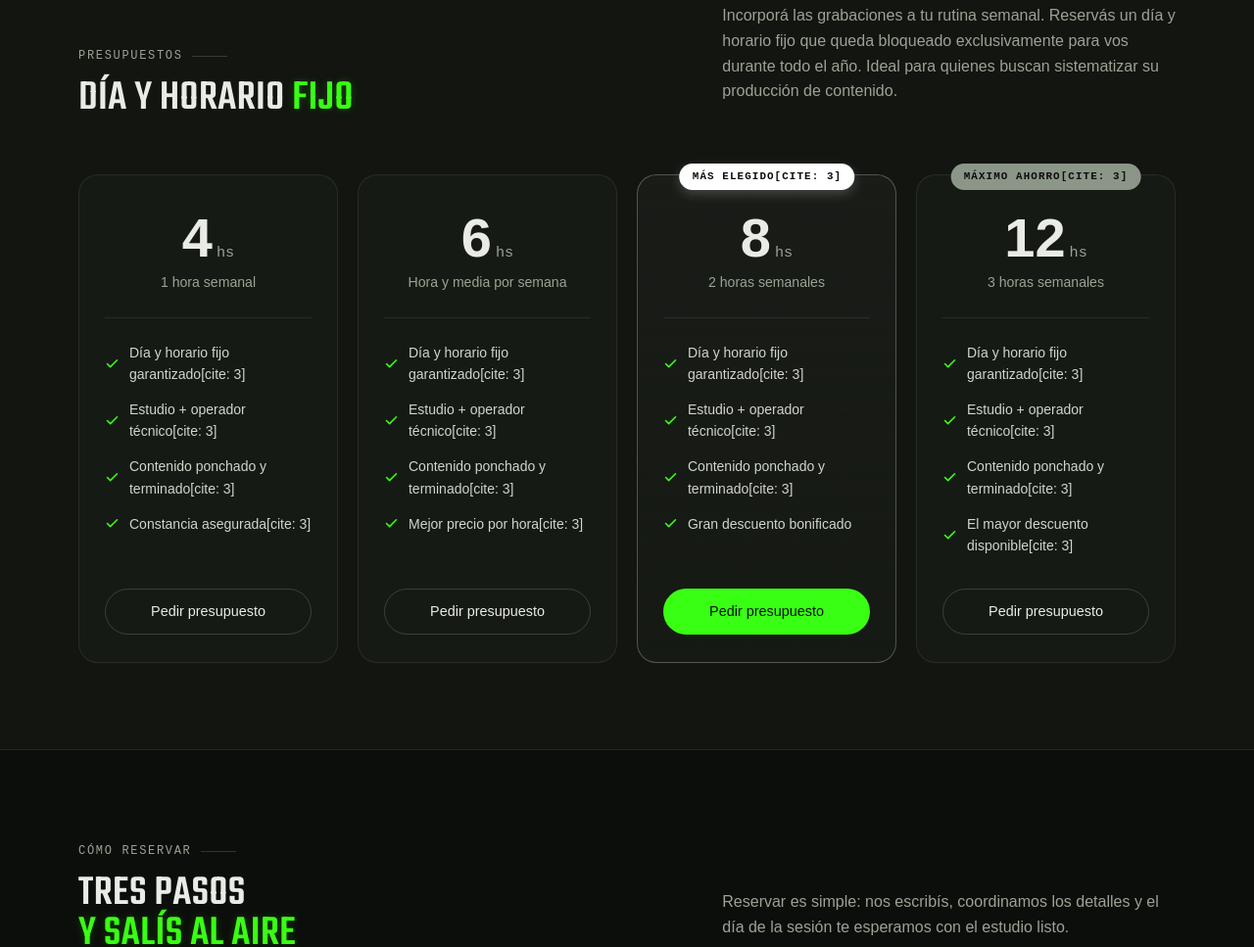
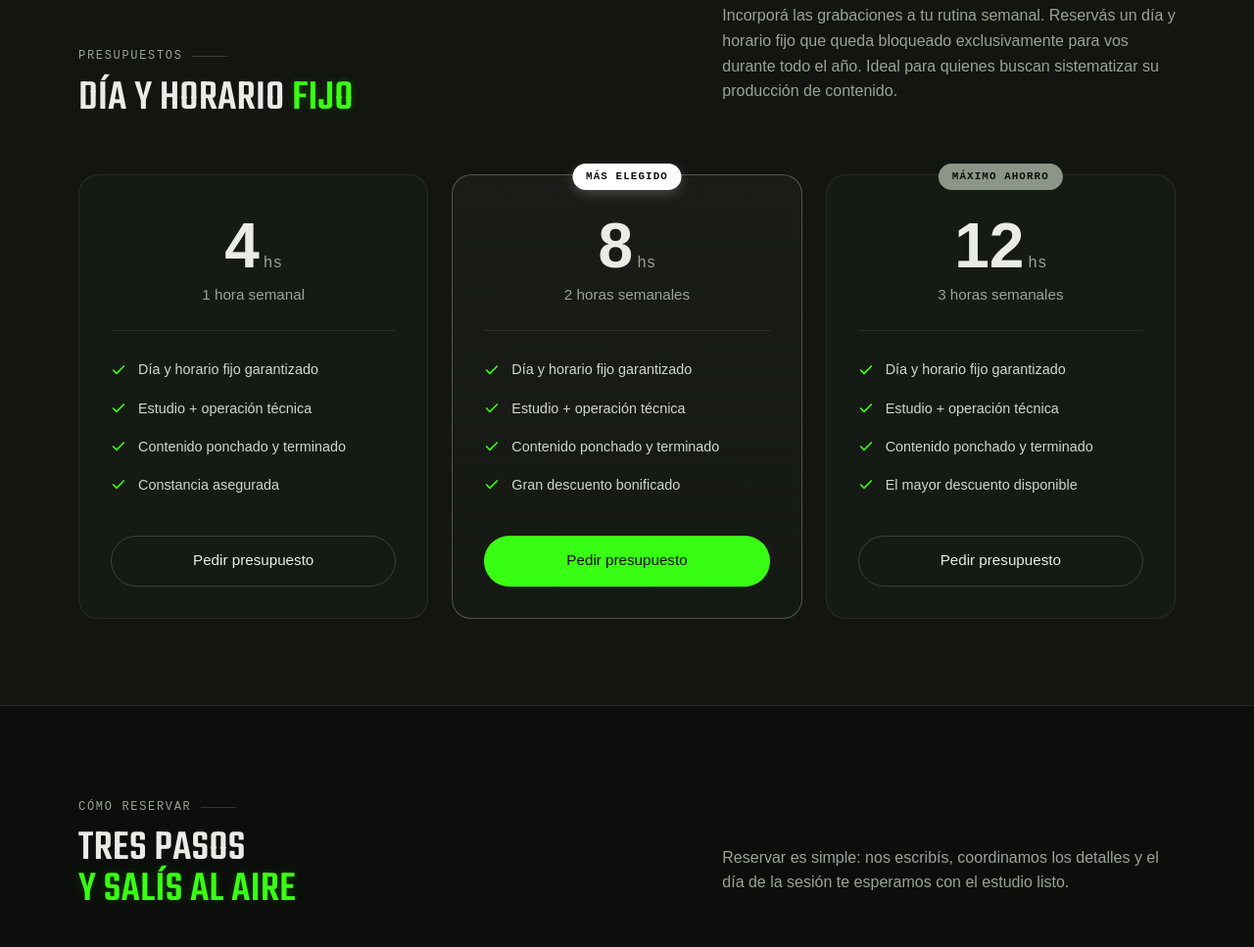
Before and after one commit to FernandaDixon/ElAnexoSL, a plain HTML site: page index.html in a window 1280 px wide. Shown: the part 2745-3712 px from the top of the page at 98% size. Drawn offline with Linux system fonts and the light colour scheme; a web font is replaced by a local one.

Commit message:
Revise pricing section layout and features
Updated pricing section to reflect changes in layout and features.

```diff
--- a/index.html
+++ b/index.html
@@ -252,12 +252,12 @@
             line-height: 1.5;
         }
 
-        /* SECCIÓN PRESUPUESTOS Y PLANES */
+        /* SECCIÓN PRESUPUESTOS Y PLANES (Actualizado a 3 columnas) */
         .abonos-section { background: var(--bg-2); border-block: 1px solid var(--line); }
         .pricing-grid {
             display: grid;
-            grid-template-columns: repeat(4, 1fr);
-            gap: 1.25rem;
+            grid-template-columns: repeat(3, 1fr);
+            gap: 1.5rem;
             margin-top: 3.5rem;
         }
         .pricing-card {
@@ -265,7 +265,7 @@
             background: var(--panel);
             border: 1px solid var(--line);
             border-radius: 20px;
-            padding: 2.25rem 1.6rem 1.75rem;
+            padding: 2.5rem 2rem 2rem;
             display: flex;
             flex-direction: column;
             justify-content: space-between;
@@ -311,15 +311,15 @@
             0%, 100% { transform: translateX(-50%) scale(1); }
             50% { transform: translateX(-50%) scale(1.04); }
         }
-        .pricing-header { text-align: center; border-bottom: 1px solid var(--line); padding-bottom: 1.5rem; margin-bottom: 1.5rem; }
+        .pricing-header { text-align: center; border-bottom: 1px solid var(--line); padding-bottom: 1.5rem; margin-bottom: 1.75rem; }
         .pricing-val { display: flex; align-items: baseline; justify-content: center; gap: 0.25rem; }
-        .pricing-val strong { font-family: var(--body); font-size: 3.5rem; font-weight: 700; line-height: 1; color: var(--text); }
-        .pricing-val span { font-family: var(--mono); font-size: 0.95rem; color: var(--muted); }
-        .pricing-sub { font-size: 0.88rem; color: var(--muted); margin-top: 0.4rem; }
-        .pricing-features { list-style: none; padding: 0; margin: 0 0 2rem; display: grid; gap: 0.85rem; font-size: 0.875rem; color: #cfd6cb; }
-        .pricing-features li { display: flex; align-items: center; gap: 0.65rem; }
-        .pricing-features svg { width: 15px; height: 15px; color: var(--green); flex-shrink: 0; }
-        .pricing-btn { width: 100%; font-size: 0.9rem; padding: 0.7rem 1rem; }
+        .pricing-val strong { font-family: var(--body); font-size: 4rem; font-weight: 700; line-height: 1; color: var(--text); }
+        .pricing-val span { font-family: var(--mono); font-size: 1rem; color: var(--muted); }
+        .pricing-sub { font-size: 0.95rem; color: var(--muted); margin-top: 0.4rem; }
+        .pricing-features { list-style: none; padding: 0; margin: 0 0 2.5rem; display: grid; gap: 1rem; font-size: 0.9rem; color: #cfd6cb; }
+        .pricing-features li { display: flex; align-items: center; gap: 0.75rem; }
+        .pricing-features svg { width: 16px; height: 16px; color: var(--green); flex-shrink: 0; }
+        .pricing-btn { width: 100%; font-size: 0.95rem; padding: 0.8rem 1rem; }
 
         .steps { display: grid; grid-template-columns: repeat(3, 1fr); gap: 0; counter-reset: step; border: 1px solid var(--line); border-radius: var(--radius); overflow: hidden; }
         .step { padding: 2rem 1.75rem; position: relative; background: var(--panel); }
@@ -387,9 +387,8 @@
             .reveal { opacity: 1; transform: none; }
             html { scroll-behavior: auto; }
         }
-        @media (max-width: 990px) {
+        @media (max-width: 1024px) {
             .pricing-grid { grid-template-columns: 1fr 1fr; gap: 2rem 1.25rem; }
-            .studio-cards { grid-template-columns: 1fr 1fr; margin-top: 3rem; }
         }
         @media (max-width: 900px) {
             .menu-toggle { display: grid; place-items: center; }
@@ -411,6 +410,7 @@
 
             .studio-badge { top: 1.5rem; right: 1.5rem; }
             .studio-content { padding: 2.5rem; }
+            .studio-cards { grid-template-columns: 1fr 1fr; margin-top: 3rem; }
         }
         @media (max-width: 580px) {
             .pricing-grid { grid-template-columns: 1fr; gap: 2.25rem; }
@@ -586,38 +586,18 @@
                                 <div class="pricing-sub">1 hora semanal</div>
                             </div>
                             <ul class="pricing-features">
-                                <li><svg viewBox="0 0 24 24" fill="none" stroke="currentColor" stroke-width="2.5" stroke-linecap="round" stroke-linejoin="round"><path d="M20 6L9 17l-5-5"/></svg>Día y horario fijo garantizado[cite: 3]</li>
-                                <li><svg viewBox="0 0 24 24" fill="none" stroke="currentColor" stroke-width="2.5" stroke-linecap="round" stroke-linejoin="round"><path d="M20 6L9 17l-5-5"/></svg>Estudio + operador técnico[cite: 3]</li>
-                                <li><svg viewBox="0 0 24 24" fill="none" stroke="currentColor" stroke-width="2.5" stroke-linecap="round" stroke-linejoin="round"><path d="M20 6L9 17l-5-5"/></svg>Contenido ponchado y terminado[cite: 3]</li>
-                                <li><svg viewBox="0 0 24 24" fill="none" stroke="currentColor" stroke-width="2.5" stroke-linecap="round" stroke-linejoin="round"><path d="M20 6L9 17l-5-5"/></svg>Constancia asegurada[cite: 3]</li>
+                                <li><svg viewBox="0 0 24 24" fill="none" stroke="currentColor" stroke-width="2.5" stroke-linecap="round" stroke-linejoin="round"><path d="M20 6L9 17l-5-5"/></svg>Día y horario fijo garantizado</li>
+                                <li><svg viewBox="0 0 24 24" fill="none" stroke="currentColor" stroke-width="2.5" stroke-linecap="round" stroke-linejoin="round"><path d="M20 6L9 17l-5-5"/></svg>Estudio + operación técnica</li>
+                                <li><svg viewBox="0 0 24 24" fill="none" stroke="currentColor" stroke-width="2.5" stroke-linecap="round" stroke-linejoin="round"><path d="M20 6L9 17l-5-5"/></svg>Contenido ponchado y terminado</li>
+                                <li><svg viewBox="0 0 24 24" fill="none" stroke="currentColor" stroke-width="2.5" stroke-linecap="round" stroke-linejoin="round"><path d="M20 6L9 17l-5-5"/></svg>Constancia asegurada</li>
                             </ul>
                         </div>
                         <a href="https://wa.me/5493815109595?text=Hola%2C%20quiero%20pedir%20presupuesto%20por%20el%20plan%20de%204%20hs%20fijas%20en%20El%20Anexo." target="_blank" rel="noopener" class="btn btn-ghost pricing-btn">Pedir presupuesto</a>
                     </div>
 
-                    <!-- Tarjeta 2: 6 hs -->
-                    <div class="pricing-card reveal" style="--d:.08s">
-                        <div>
-                            <div class="pricing-header">
-                                <div class="pricing-val">
-                                    <strong>6</strong>
-                                    <span>hs</span>
-                                </div>
-                                <div class="pricing-sub">Hora y media por semana</div>
-                            </div>
-                            <ul class="pricing-features">
-                                <li><svg viewBox="0 0 24 24" fill="none" stroke="currentColor" stroke-width="2.5" stroke-linecap="round" stroke-linejoin="round"><path d="M20 6L9 17l-5-5"/></svg>Día y horario fijo garantizado[cite: 3]</li>
-                                <li><svg viewBox="0 0 24 24" fill="none" stroke="currentColor" stroke-width="2.5" stroke-linecap="round" stroke-linejoin="round"><path d="M20 6L9 17l-5-5"/></svg>Estudio + operador técnico[cite: 3]</li>
-                                <li><svg viewBox="0 0 24 24" fill="none" stroke="currentColor" stroke-width="2.5" stroke-linecap="round" stroke-linejoin="round"><path d="M20 6L9 17l-5-5"/></svg>Contenido ponchado y terminado[cite: 3]</li>
-                                <li><svg viewBox="0 0 24 24" fill="none" stroke="currentColor" stroke-width="2.5" stroke-linecap="round" stroke-linejoin="round"><path d="M20 6L9 17l-5-5"/></svg>Mejor precio por hora[cite: 3]</li>
-                            </ul>
-                        </div>
-                        <a href="https://wa.me/5493815109595?text=Hola%2C%20quiero%20pedir%20presupuesto%20por%20el%20plan%20de%206%20hs%20fijas%20en%20El%20Anexo." target="_blank" rel="noopener" class="btn btn-ghost pricing-btn">Pedir presupuesto</a>
-                    </div>
-
-                    <!-- Tarjeta 3: 8 hs (Más elegido) -->
-                    <div class="pricing-card featured reveal" style="--d:.16s">
-                        <span class="pricing-badge white">MÁS ELEGIDO[cite: 3]</span>
+                    <!-- Tarjeta 2: 8 hs (Más elegido) -->
+                    <div class="pricing-card featured reveal" style="--d:.08s">
+                        <span class="pricing-badge white">MÁS ELEGIDO</span>
                         <div>
                             <div class="pricing-header">
                                 <div class="pricing-val">
@@ -627,18 +607,18 @@
                                 <div class="pricing-sub">2 horas semanales</div>
                             </div>
                             <ul class="pricing-features">
-                                <li><svg viewBox="0 0 24 24" fill="none" stroke="currentColor" stroke-width="2.5" stroke-linecap="round" stroke-linejoin="round"><path d="M20 6L9 17l-5-5"/></svg>Día y horario fijo garantizado[cite: 3]</li>
-                                <li><svg viewBox="0 0 24 24" fill="none" stroke="currentColor" stroke-width="2.5" stroke-linecap="round" stroke-linejoin="round"><path d="M20 6L9 17l-5-5"/></svg>Estudio + operador técnico[cite: 3]</li>
-                                <li><svg viewBox="0 0 24 24" fill="none" stroke="currentColor" stroke-width="2.5" stroke-linecap="round" stroke-linejoin="round"><path d="M20 6L9 17l-5-5"/></svg>Contenido ponchado y terminado[cite: 3]</li>
+                                <li><svg viewBox="0 0 24 24" fill="none" stroke="currentColor" stroke-width="2.5" stroke-linecap="round" stroke-linejoin="round"><path d="M20 6L9 17l-5-5"/></svg>Día y horario fijo garantizado</li>
+                                <li><svg viewBox="0 0 24 24" fill="none" stroke="currentColor" stroke-width="2.5" stroke-linecap="round" stroke-linejoin="round"><path d="M20 6L9 17l-5-5"/></svg>Estudio + operación técnica</li>
+                                <li><svg viewBox="0 0 24 24" fill="none" stroke="currentColor" stroke-width="2.5" stroke-linecap="round" stroke-linejoin="round"><path d="M20 6L9 17l-5-5"/></svg>Contenido ponchado y terminado</li>
                                 <li><svg viewBox="0 0 24 24" fill="none" stroke="currentColor" stroke-width="2.5" stroke-linecap="round" stroke-linejoin="round"><path d="M20 6L9 17l-5-5"/></svg>Gran descuento bonificado</li>
                             </ul>
                         </div>
                         <a href="https://wa.me/5493815109595?text=Hola%2C%20quiero%20pedir%20presupuesto%20por%20el%20plan%20de%208%20hs%20(M%C3%A1s%20elegido)%20en%20El%20Anexo." target="_blank" rel="noopener" class="btn btn-primary pricing-btn">Pedir presupuesto</a>
                     </div>
 
-                    <!-- Tarjeta 4: 12 hs (Máximo ahorro) -->
-                    <div class="pricing-card reveal" style="--d:.24s">
-                        <span class="pricing-badge silver">MÁXIMO AHORRO[cite: 3]</span>
+                    <!-- Tarjeta 3: 12 hs (Máximo ahorro) -->
+                    <div class="pricing-card reveal" style="--d:.16s">
+                        <span class="pricing-badge silver">MÁXIMO AHORRO</span>
                         <div>
                             <div class="pricing-header">
                                 <div class="pricing-val">
@@ -648,10 +628,10 @@
                                 <div class="pricing-sub">3 horas semanales</div>
                             </div>
                             <ul class="pricing-features">
-                                <li><svg viewBox="0 0 24 24" fill="none" stroke="currentColor" stroke-width="2.5" stroke-linecap="round" stroke-linejoin="round"><path d="M20 6L9 17l-5-5"/></svg>Día y horario fijo garantizado[cite: 3]</li>
-                                <li><svg viewBox="0 0 24 24" fill="none" stroke="currentColor" stroke-width="2.5" stroke-linecap="round" stroke-linejoin="round"><path d="M20 6L9 17l-5-5"/></svg>Estudio + operador técnico[cite: 3]</li>
-                                <li><svg viewBox="0 0 24 24" fill="none" stroke="currentColor" stroke-width="2.5" stroke-linecap="round" stroke-linejoin="round"><path d="M20 6L9 17l-5-5"/></svg>Contenido ponchado y terminado[cite: 3]</li>
-                                <li><svg viewBox="0 0 24 24" fill="none" stroke="currentColor" stroke-width="2.5" stroke-linecap="round" stroke-linejoin="round"><path d="M20 6L9 17l-5-5"/></svg>El mayor descuento disponible[cite: 3]</li>
+                                <li><svg viewBox="0 0 24 24" fill="none" stroke="currentColor" stroke-width="2.5" stroke-linecap="round" stroke-linejoin="round"><path d="M20 6L9 17l-5-5"/></svg>Día y horario fijo garantizado</li>
+                                <li><svg viewBox="0 0 24 24" fill="none" stroke="currentColor" stroke-width="2.5" stroke-linecap="round" stroke-linejoin="round"><path d="M20 6L9 17l-5-5"/></svg>Estudio + operación técnica</li>
+                                <li><svg viewBox="0 0 24 24" fill="none" stroke="currentColor" stroke-width="2.5" stroke-linecap="round" stroke-linejoin="round"><path d="M20 6L9 17l-5-5"/></svg>Contenido ponchado y terminado</li>
+                                <li><svg viewBox="0 0 24 24" fill="none" stroke="currentColor" stroke-width="2.5" stroke-linecap="round" stroke-linejoin="round"><path d="M20 6L9 17l-5-5"/></svg>El mayor descuento disponible</li>
                             </ul>
                         </div>
                         <a href="https://wa.me/5493815109595?text=Hola%2C%20quiero%20pedir%20presupuesto%20por%20el%20plan%20de%2012%20hs%20(M%C3%A1ximo%20ahorro)%20en%20El%20Anexo." target="_blank" rel="noopener" class="btn btn-ghost pricing-btn">Pedir presupuesto</a>
@@ -688,7 +668,7 @@
                     <details><summary>¿Necesitás saber de técnica o traer equipos?<span class="plus"></span></summary><p>No. La operación técnica está incluida: un técnico del estudio maneja el sonido, las cámaras y la transmisión. Solo traé tus ideas y a tus invitados.</p></details>
                     <details><summary>¿Qué tipo de contenido podés hacer?<span class="plus"></span></summary><p>Streams en vivo, podcasts, entrevistas y producciones audiovisuales para redes o marcas. Si tenés otro formato en mente, consultanos.</p></details>
                     <details><summary>¿En qué horario podés reservar?<span class="plus"></span></summary><p>Atendemos de 8:00 a 23:00 h. Elegí el horario que prefieras en el formulario y te confirmamos la disponibilidad.</p></details>
-                    <details><summary>¿Cómo funcionan los presupuestos con horario fijo?<span class="plus"></span></summary><p>Elegís la cantidad de horas fijas que necesitás (4, 6, 8 o 12 hs) y te aseguramos un día y horario recurrente durante el período pactado para que tu producción no se interrumpa.</p></details>
+                    <details><summary>¿Cómo funcionan los presupuestos con horario fijo?<span class="plus"></span></summary><p>Elegís la cantidad de horas fijas que necesitás (4, 8 o 12 hs) y te aseguramos un día y horario recurrente durante el período pactado para que tu producción no se interrumpa.</p></details>
                     <details><summary>¿Cuánto cuesta una sesión?<span class="plus"></span></summary><p>Depende del servicio y de la duración. Escribinos con lo que querés grabar y te mandamos un presupuesto.</p></details>
                     <details><summary>¿Cómo reservo?<span class="plus"></span></summary><p>Completá el formulario o escribinos por WhatsApp al 381 510-9595. La reserva queda confirmada cuando te respondemos.</p></details>
                 </div>
```
